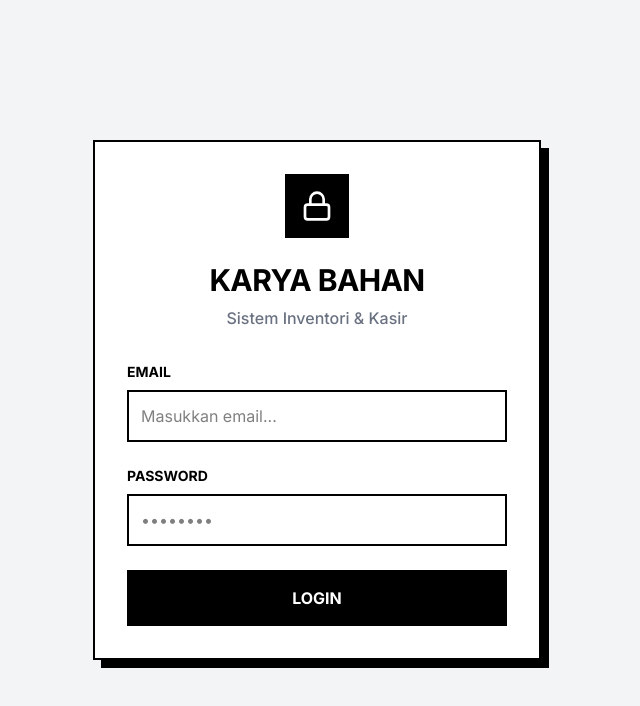
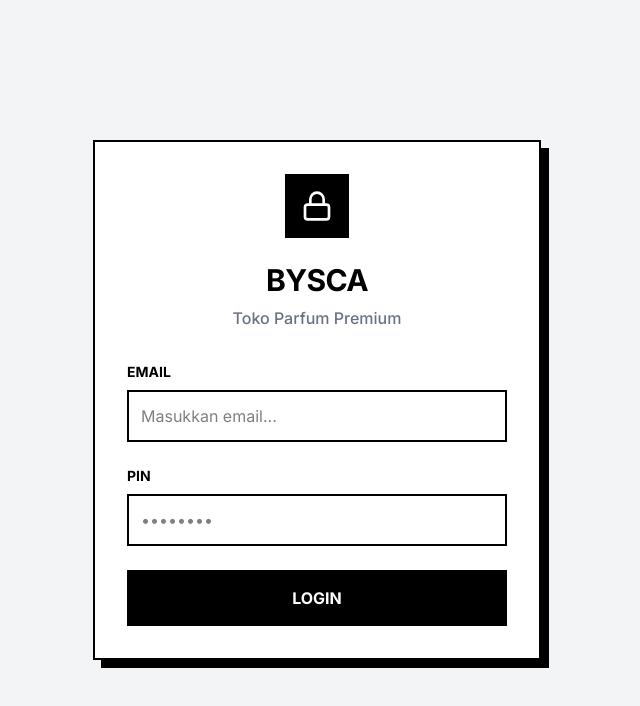
Before and after one commit to Elaziizzz/byscaperfume, a Next.js app: page /login in a window 1280 px wide. Shown: the top 706 px of the page, without its empty margins (323-963 px from the left). Built offline with nearby package versions, Linux system fonts and the light colour scheme.

Commit message:
Update login password to PIN for BYSCA

```diff
--- a/src/app/actions/auth.ts
+++ b/src/app/actions/auth.ts
@@ -7,7 +7,7 @@ export async function login(formData: FormData) {
   const email = formData.get("email");
   const password = formData.get("password");
 
-  if (email === "karyabahan123@gmail.com" && password === "karyabahan33") {
+  if (email === "karyabahan123@gmail.com" && password === "997992") {
     // Session Cookie (otomatis hilang saat browser/tab ditutup)
     const cookieStore = await cookies();
     cookieStore.set("auth", "true", {
@@ -18,7 +18,7 @@ export async function login(formData: FormData) {
     return { success: true };
   }
 
-  return { success: false, error: "Email atau Password salah" };
+  return { success: false, error: "Email atau PIN salah" };
 }
 
 export async function logout() {
--- a/src/app/login/page.tsx
+++ b/src/app/login/page.tsx
@@ -35,8 +35,8 @@ export default function LoginPage() {
           </div>
         </div>
 
-        <h1 className="text-3xl font-black uppercase text-center mb-2">Karya Bahan</h1>
-        <p className="text-center text-gray-500 mb-8 font-medium">Sistem Inventori & Kasir</p>
+        <h1 className="text-3xl font-black uppercase text-center mb-2">BYSCA</h1>
+        <p className="text-center text-gray-500 mb-8 font-medium">Toko Parfum Premium</p>
 
         {error && (
           <div className="bg-red-100 border border-red-500 text-red-700 p-3 mb-6 font-bold text-center">
@@ -57,7 +57,7 @@ export default function LoginPage() {
           </div>
 
           <div>
-            <label className="block text-sm font-bold uppercase mb-2">Password</label>
+            <label className="block text-sm font-bold uppercase mb-2">PIN</label>
             <input
               type="password"
               name="password"
```
